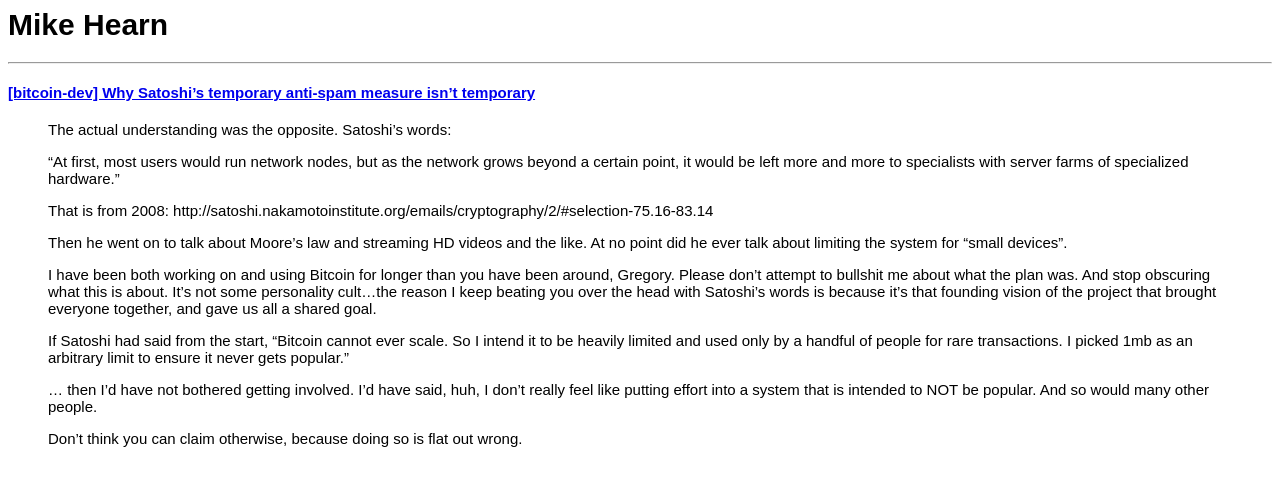
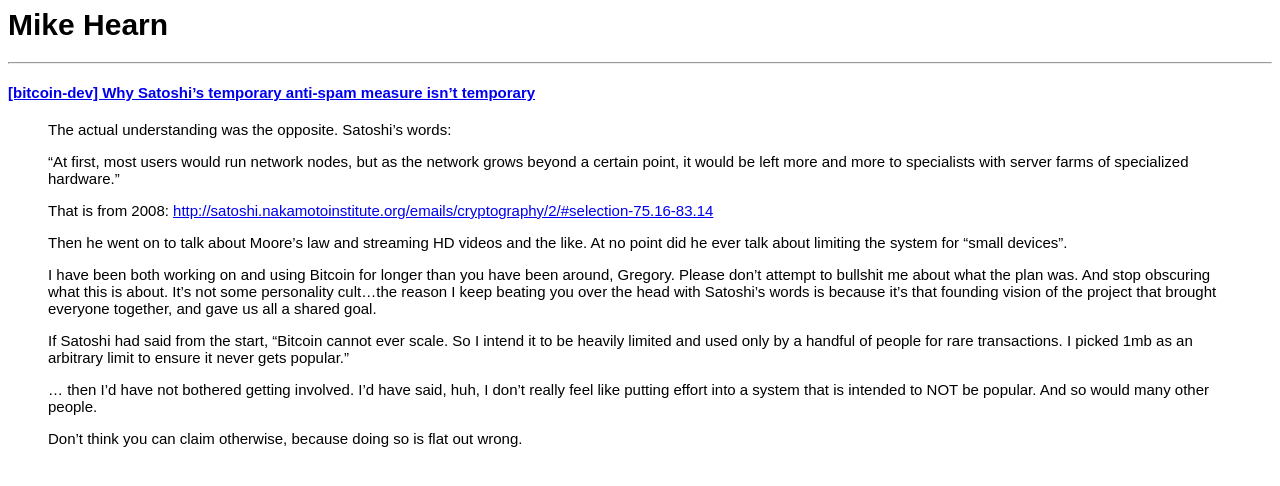
Before and after one commit to derykmakgill/website, a Jekyll site: the page built from _research/mike-hearn.md, in a window 1280 px wide. Shown: the top 486 px of the page. Built offline with Jekyll 4.4.1, drawn with Linux system fonts in a browser that asks for light colours; part of the change alters nothing that is shown.

```diff
--- a/_research/mike-hearn.md
+++ b/_research/mike-hearn.md
@@ -12,7 +12,7 @@ date: 2020-10-26
 beyond a certain point, it would be left more and more to specialists with
 server farms of specialized hardware."
 >
->That is from 2008: http://satoshi.nakamotoinstitute.org/emails/cryptography/2/#selection-75.16-83.14
+>That is from 2008: [http://satoshi.nakamotoinstitute.org/emails/cryptography/2/#selection-75.16-83.14](http://satoshi.nakamotoinstitute.org/emails/cryptography/2/#selection-75.16-83.14)
 >
 >Then he went on to talk about Moore's law and streaming HD videos and the
 like. At no point did he ever talk about limiting the system for "small
```
